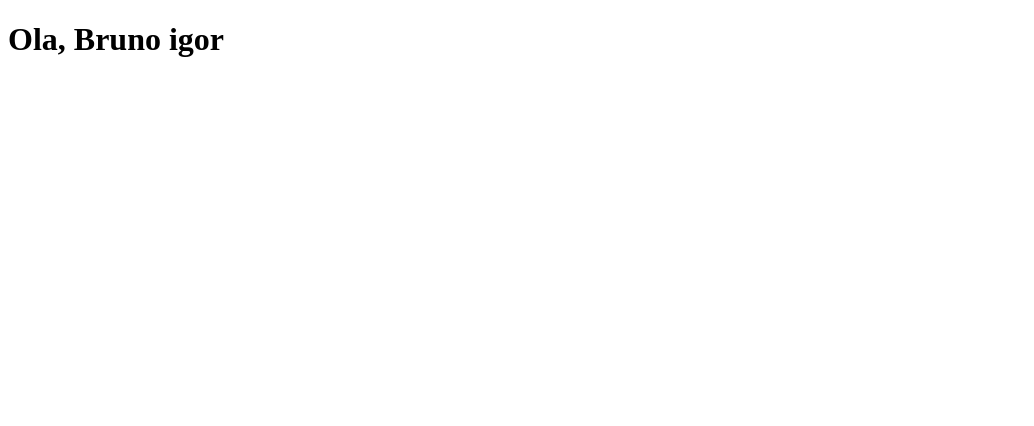
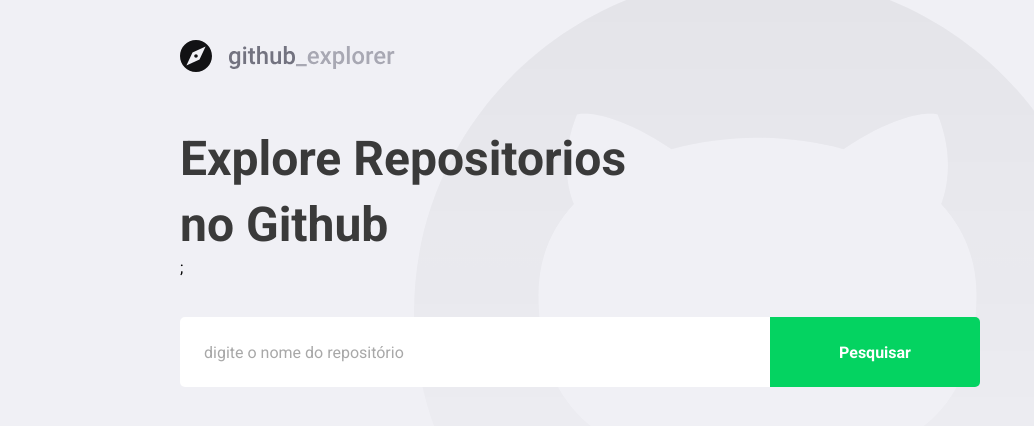
Before and after one commit to brigor7/github_explorer, a React (Create React App) app: page / in a window 1280 px wide. Shown: the top 426 px of the page, without its empty margins (0-1034 px from the left). Built offline with nearby package versions, Linux system fonts and the light colour scheme.

Commit message:
Create routes

```diff
--- a/src/App.tsx
+++ b/src/App.tsx
@@ -1,11 +1,15 @@
 import React from 'react';
+import { BrowserRouter } from 'react-router-dom';
+import Routes from './routes';
+import GlobalStyle from './styles/global';
 
-function App() {
-  return (
-    <div>
-      <h1>Ola, Bruno igor</h1>
-    </div>
-  );
-}
+const App: React.FC = () => (
+  <>
+    <BrowserRouter>
+      <Routes />
+    </BrowserRouter>
+    <GlobalStyle />
+  </>
+);
 
 export default App;
--- /dev/null
+++ b/src/routes/index.tsx
@@ -0,0 +1,13 @@
+import React from 'react';
+import { Switch, Route } from 'react-router-dom';
+import Dashboard from '../pages/Dashboard';
+import Repository from '../pages/Repository';
+
+const Routes: React.FC = () => (
+  <Switch>
+    <Route path="/" exact component={Dashboard} />
+    <Route path="/repository" component={Repository} />
+  </Switch>
+);
+
+export default Routes;
```
